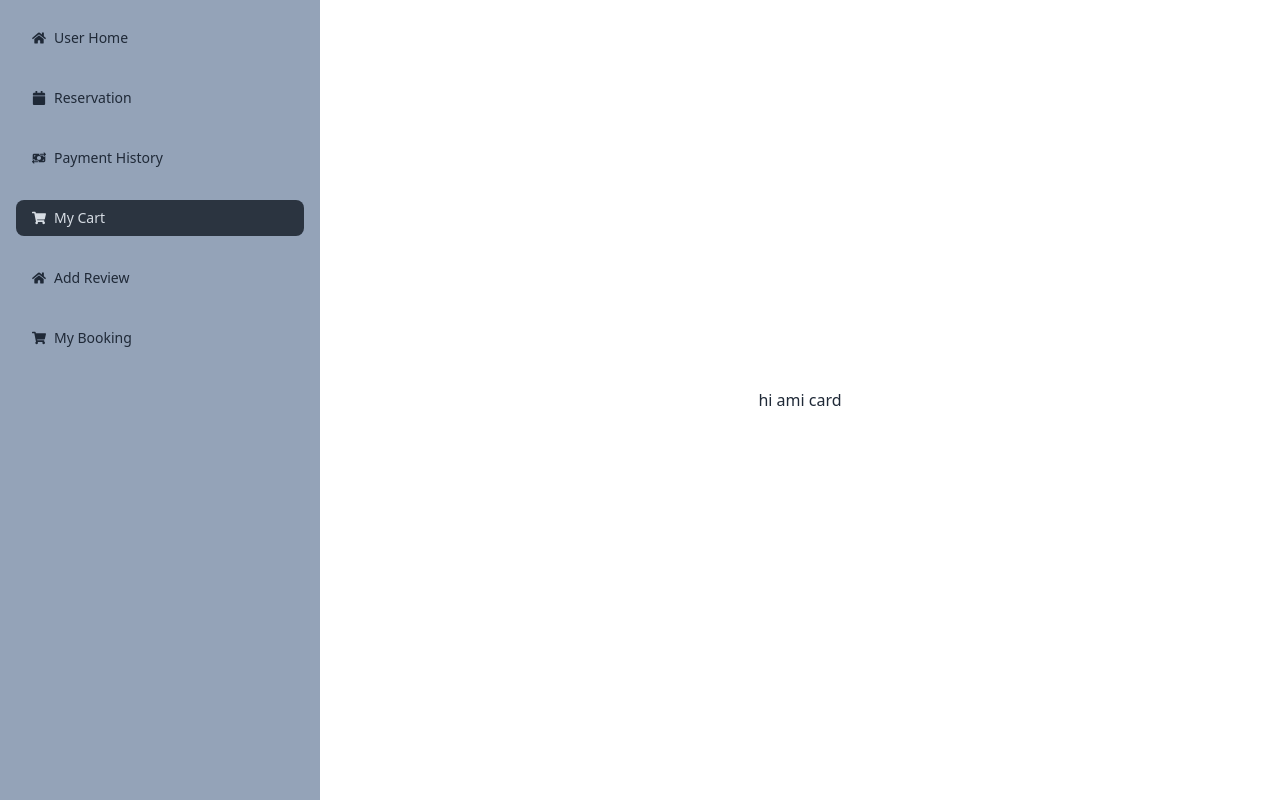
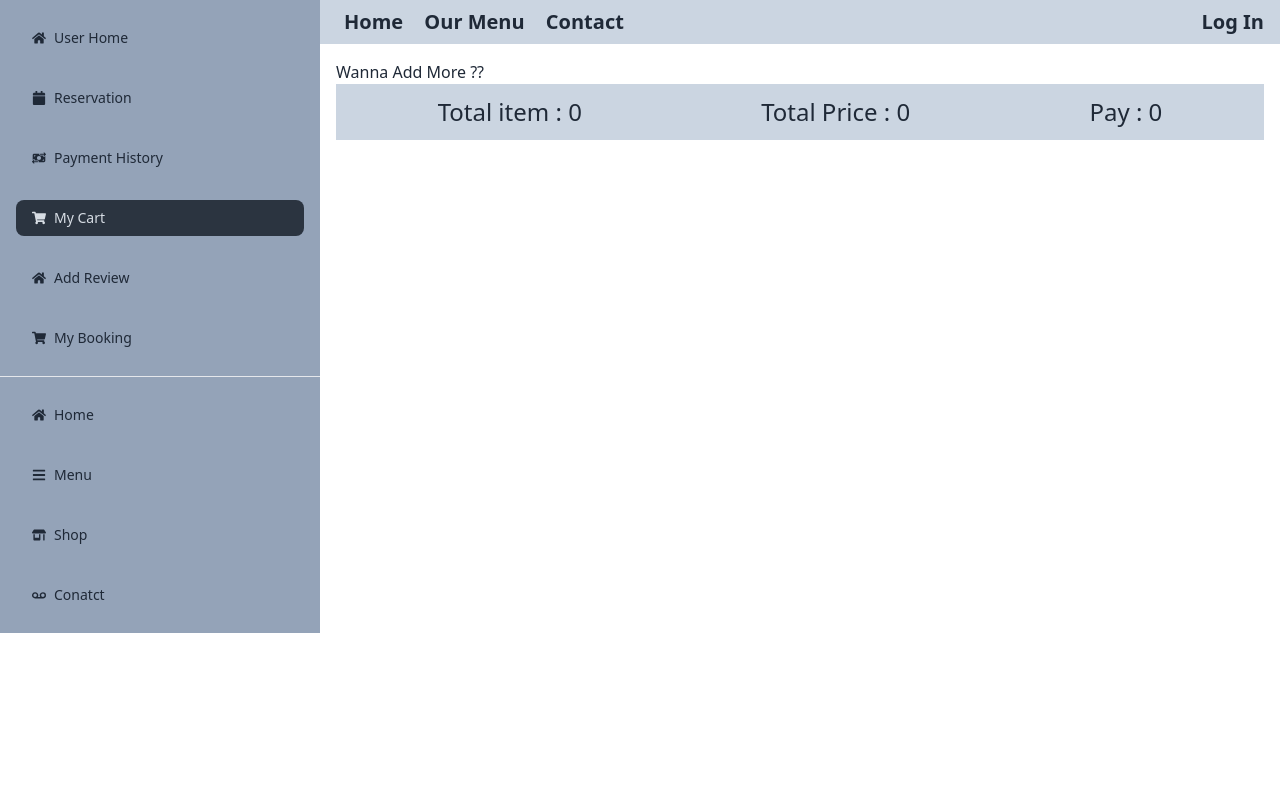
Before and after one commit to developerMohib/bisto-boss-client, a React (Vite) app: page /dashboard/cart in a window 1280 px wide. Built offline with nearby package versions, Linux system fonts and the light colour scheme; no server answers.

Commit message:
dashboard and cart page and navbar edited

```diff
--- a/src/Component/Navbar/Navbar.jsx
+++ b/src/Component/Navbar/Navbar.jsx
@@ -9,7 +9,7 @@ import useCartData from "../../Hooks/useCartData";
 const Navbar = () => {
   const { user, logOut } = useContext(AuthCustomContext);
   const [cart] = useCartData() ;
-  console.log(cart)
+  console.log(cart);
 
   const handleLogOut = () => {
     logOut().then(() => {
@@ -43,6 +43,17 @@ const Navbar = () => {
       {user && (
         <>
           <NavLink
+            to="/order/salad"
+            className={({ isActive }) =>
+              isActive
+                ? "text-xl font-semibold mx-2 border-b border-slate-600"
+                : "text-xl font-semibold mx-2"
+            }
+          >
+            {" "}
+            Order Food{" "}
+          </NavLink>
+          <NavLink
             to="/dashboard/userHome"
             className={({ isActive }) =>
               isActive
@@ -53,23 +64,6 @@ const Navbar = () => {
             {" "}
             Dashbord{" "}
           </NavLink>
-          <NavLink
-            to="/order/salad"
-            className={({ isActive }) =>
-              isActive
-                ? "text-xl font-semibold mx-2 border-b border-slate-600"
-                : "text-xl font-semibold mx-2"
-            }
-          >
-            {" "}
-            Order Food{" "}
-          </NavLink>
-          <Link to='/dashboard/cart' >
-          <span className="flex ">
-            <IoCart className="text-2xl"> </IoCart>
-            <div className="badge bg-white ml-2 "> {cart.length} </div>
-          </span>
-          </Link>
         </>
       )}
       <NavLink
--- a/src/Pages/Dashboard/Cart/Cart.jsx
+++ b/src/Pages/Dashboard/Cart/Cart.jsx
@@ -1,8 +1,15 @@
+import useCartData from "../../../Hooks/useCartData";
+
 const Cart = () => {
+  const [cart] = useCartData() ;
+  console.log(cart, 'from cart page')
   return (
     <div>
-      <div className="flex h-screen justify-center items-center">
-        <h1> hi ami card </h1>
+        <h1> Wanna Add More ?? </h1>
+      <div className="flex bg-slate-300 p-3 justify-around" >
+        <h1 className="text-2xl " > Total item : {cart.length} </h1>
+        <h1 className="text-2xl " > Total Price : {cart.length} </h1>
+        <h1 className="text-2xl " > Pay : {cart.length} </h1>
       </div>
     </div>
   );
--- a/src/Pages/Dashboard/UserHome/UserHome.jsx
+++ b/src/Pages/Dashboard/UserHome/UserHome.jsx
@@ -1,6 +1,9 @@
+import DynamicTitle from "../../../Component/DynamicTitle/DynamicTitle";
+
 const UserHome = () => {
   return (
     <div>
+      <DynamicTitle titleName={"Dashbord"}> </DynamicTitle>
       <div className="flex h-screen justify-center items-center">
         <h1> hi ami User Home / Dashboard </h1>
       </div>
--- a/src/Root/Dashboard.jsx
+++ b/src/Root/Dashboard.jsx
@@ -1,25 +1,190 @@
-import { FaCalendar, FaHome, FaShoppingCart } from "react-icons/fa";
-import { FaMoneyBillTransfer } from "react-icons/fa6";
-import { NavLink, Outlet } from "react-router-dom";
+import {
+  FaBars,
+  FaCalendar,
+  FaHome,
+  FaShoppingCart,
+  FaVoicemail,
+} from "react-icons/fa";
+import { FaMoneyBillTransfer, FaShop } from "react-icons/fa6";
+import { Link, NavLink, Outlet } from "react-router-dom";
+import useAuth from "../Hooks/useAuth";
+import toast from "react-hot-toast";
+import { Tooltip } from "react-tooltip";
 
 const Dashboard = () => {
+  const { user, logOut } = useAuth();
+
+  const handleLogOut = () => {
+    logOut().then(() => {
+      toast.success("log out successfully");
+    });
+  };
+  const navLinks = (
+    <>
+      <NavLink
+        to="/"
+        className={({ isActive }) =>
+          isActive
+            ? "text-xl font-semibold mx-2 border-b border-slate-600"
+            : "text-xl font-semibold mx-2"
+        }
+      >
+        {" "}
+        Home{" "}
+      </NavLink>
+      <NavLink
+        to="/menu"
+        className={({ isActive }) =>
+          isActive
+            ? "text-xl font-semibold mx-2 border-b border-slate-600"
+            : "text-xl font-semibold mx-2"
+        }
+      >
+        {" "}
+        Our Menu{" "}
+      </NavLink>
+      <NavLink
+        to="/contact"
+        className={({ isActive }) =>
+          isActive
+            ? "text-xl font-semibold mx-2 border-b border-slate-600"
+            : "text-xl font-semibold mx-2"
+        }
+      >
+        Contact
+      </NavLink>
+    </>
+  );
   return (
-      <div  className="flex">
+    <div className="flex">
       <div className="w-1/4 bg-slate-400">
         <ul className="menu">
-          <li className="p-2 my-1" > <NavLink to="/dashboard/userHome"> <FaHome> </FaHome> User Home </NavLink>{" "} </li>
-          <li className="p-2 my-1" > <NavLink to="/dashboard/reservation"> <FaCalendar></FaCalendar> Reservation </NavLink>{" "} </li>
-          <li className="p-2 my-1" > <NavLink to="/dashboard/payment"> <FaMoneyBillTransfer></FaMoneyBillTransfer> Payment History </NavLink>{" "} </li>
-          <li className="p-2 my-1" > <NavLink to="/dashboard/cart"> <FaShoppingCart> </FaShoppingCart> My Cart </NavLink>{" "} </li>
-          <li className="p-2 my-1" > <NavLink to="/dashboard/review"> <FaHome></FaHome> Add Review </NavLink>{" "} </li>
-          <li className="p-2 my-1" > <NavLink to="/dashboard/booking"> <FaShoppingCart> </FaShoppingCart> My Booking </NavLink>{" "} </li>
+          <li className="p-2 my-1">
+            {" "}
+            <NavLink to="/dashboard/userHome">
+              {" "}
+              <FaHome> </FaHome> User Home{" "}
+            </NavLink>{" "}
+          </li>
+          <li className="p-2 my-1">
+            {" "}
+            <NavLink to="/dashboard/reservation">
+              {" "}
+              <FaCalendar></FaCalendar> Reservation{" "}
+            </NavLink>{" "}
+          </li>
+          <li className="p-2 my-1">
+            {" "}
+            <NavLink to="/dashboard/payment">
+              {" "}
+              <FaMoneyBillTransfer></FaMoneyBillTransfer> Payment History{" "}
+            </NavLink>{" "}
+          </li>
+          <li className="p-2 my-1">
+            {" "}
+            <NavLink to="/dashboard/cart">
+              {" "}
+              <FaShoppingCart> </FaShoppingCart> My Cart{" "}
+            </NavLink>{" "}
+          </li>
+          <li className="p-2 my-1">
+            {" "}
+            <NavLink to="/dashboard/review">
+              {" "}
+              <FaHome></FaHome> Add Review{" "}
+            </NavLink>{" "}
+          </li>
+          <li className="p-2 my-1">
+            {" "}
+            <NavLink to="/dashboard/booking">
+              {" "}
+              <FaShoppingCart> </FaShoppingCart> My Booking{" "}
+            </NavLink>{" "}
+          </li>
+        </ul>
+        <ul className="menu border-t">
+          <li className="p-2 my-1">
+            {" "}
+            <NavLink to="/">
+              {" "}
+              <FaHome> </FaHome> Home{" "}
+            </NavLink>{" "}
+          </li>
+          <li className="p-2 my-1">
+            {" "}
+            <NavLink to="/menu">
+              {" "}
+              <FaBars> </FaBars> Menu{" "}
+            </NavLink>{" "}
+          </li>
+          <li className="p-2 my-1">
+            {" "}
+            <NavLink to="/">
+              {" "}
+              <FaShop></FaShop> Shop{" "}
+            </NavLink>{" "}
+          </li>
+          <li className="p-2 my-1">
+            {" "}
+            <NavLink to="/contact">
+              {" "}
+              <FaVoicemail> </FaVoicemail> Conatct{" "}
+            </NavLink>{" "}
+          </li>
         </ul>
       </div>
 
       <div className="flex-1">
-        <Outlet> </Outlet>
+        <div className="flex bg-slate-300 justify-between py-2 px-4 items-center ">
+          <div>{navLinks}</div>
+          <div>
+            {user ? (
+              <>
+                <div className="flex">
+                  {user?.photoURL ? (
+                    <img
+                      data-tooltip-id="my-tooltip"
+                      data-tooltip-content={user?.displayName}
+                      data-tooltip-place="left"
+                      className="w-10 mx-4 rounded-full"
+                      src={user.photoURL}
+                      alt=""
+                    />
+                  ) : (
+                    <img
+                      data-tooltip-id="my-tooltip"
+                      data-tooltip-content={user?.displayName}
+                      data-tooltip-place="left"
+                      className="w-10 mx-4 rounded-full"
+                      src="https://img.daisyui.com/images/stock/photo-1534528741775-53994a69daeb.jpg"
+                    />
+                  )}
+                  <button
+                    onClick={handleLogOut}
+                    className="text-xl font-semibold"
+                  >
+                    {" "}
+                    Log Out{" "}
+                  </button>
+                </div>
+              </>
+            ) : (
+              <>
+                <Link className="text-xl font-semibold" to="/login">
+                  {" "}
+                  Log In{" "}
+                </Link>
+              </>
+            )}
+          </div>
+        </div>
+        <div className="p-4">
+          <Outlet> </Outlet>
+        </div>
       </div>
-      </div>
+
+      <Tooltip id="my-tooltip" />
+    </div>
   );
 };
 
```
Also changed, not shown: src/Routes/Routes.jsx (+10 -5 lines).
